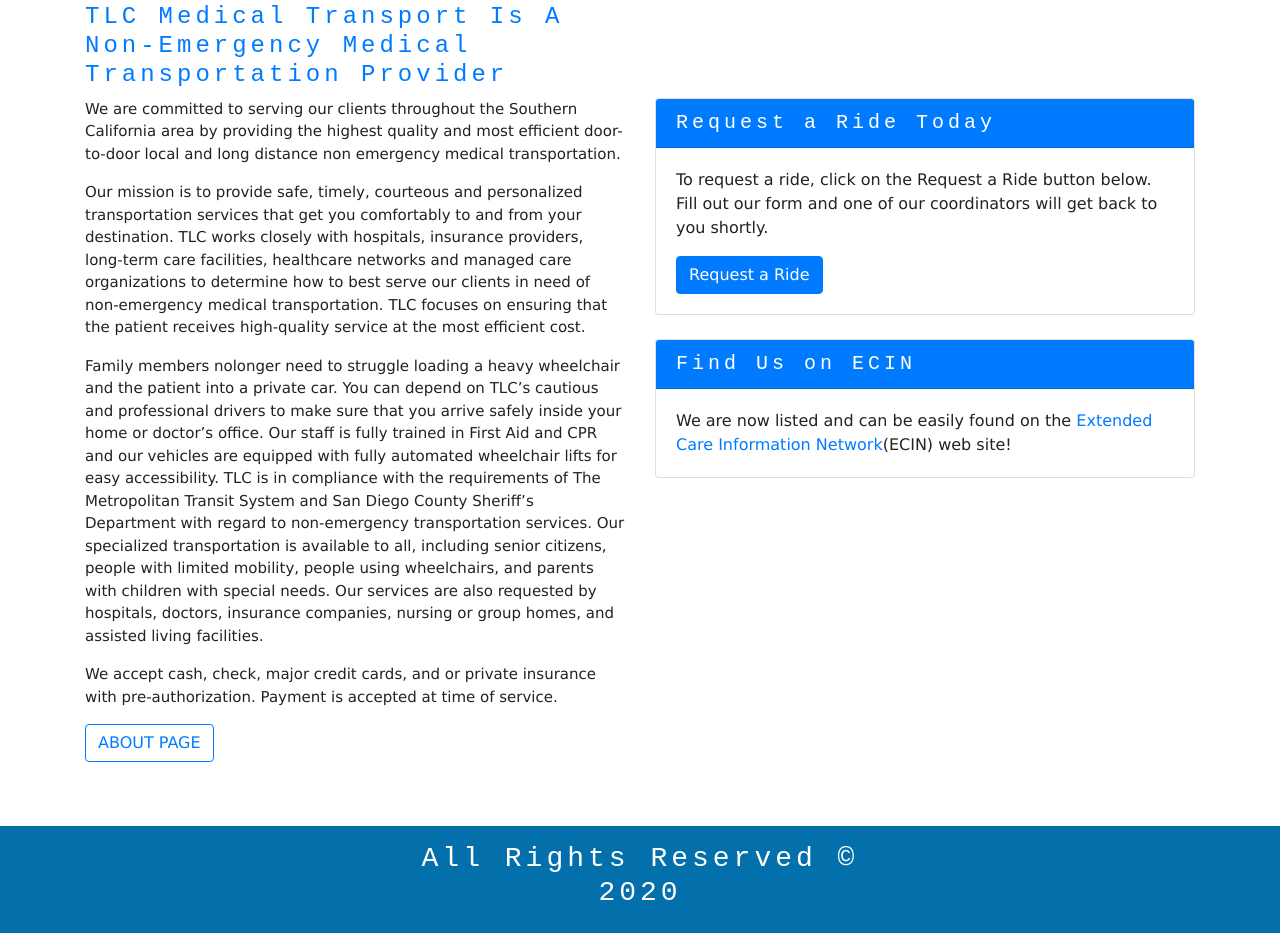
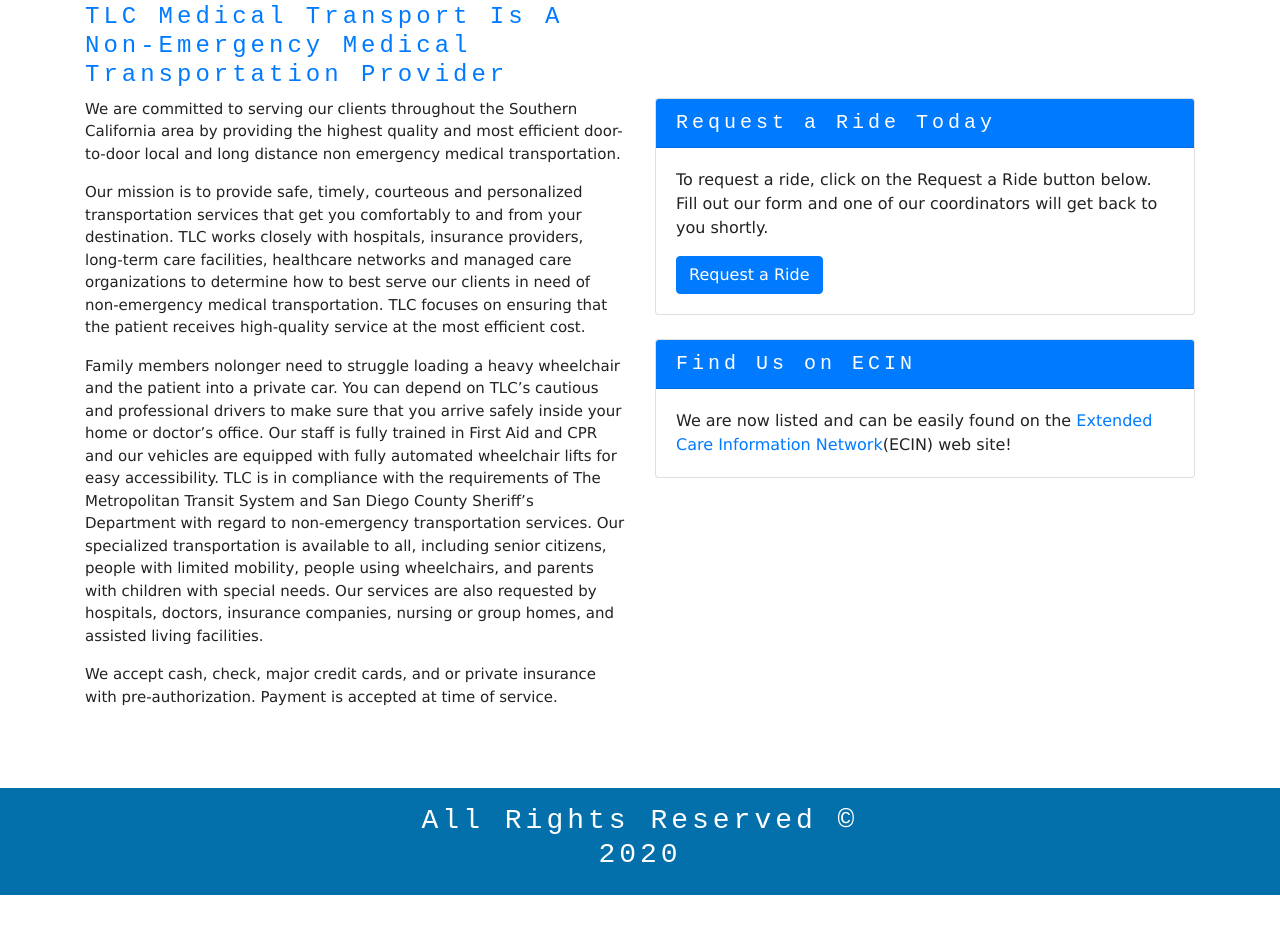
Before and after one commit to MR-TYLER31/TLC-Medical-Transport, a Gatsby site: page /about in a window 1280 px wide. Shown: the part 634-1567 px from the top of the page. After the commit the page ends 1529 px from the top, so only its background shows below. Built offline with nearby package versions, Linux system fonts and the light colour scheme; Gatsby itself is replaced by a stand-in of ours.

Commit message:
removed unwanted button

```diff
--- a/src/components/About/Profile.js
+++ b/src/components/About/Profile.js
@@ -56,11 +56,6 @@
               insurance with pre-authorization. Payment is accepted at time of
               service.
             </p>
-            <Link to="/about/">
-              <button className="btn btn-yellow text-uppercase">
-                about page
-              </button>
-            </Link>
           </div>
           <div className="col-12 col-sm-6 mx-auto text-left">
             <RequestCard/>
```
